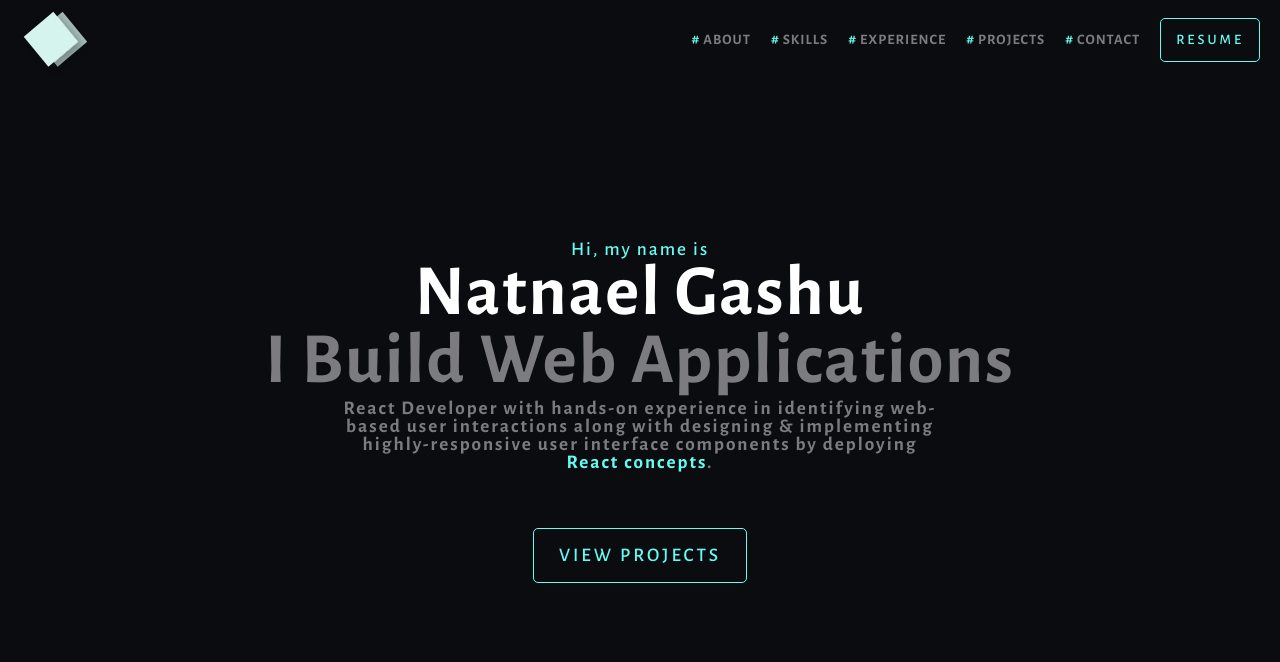
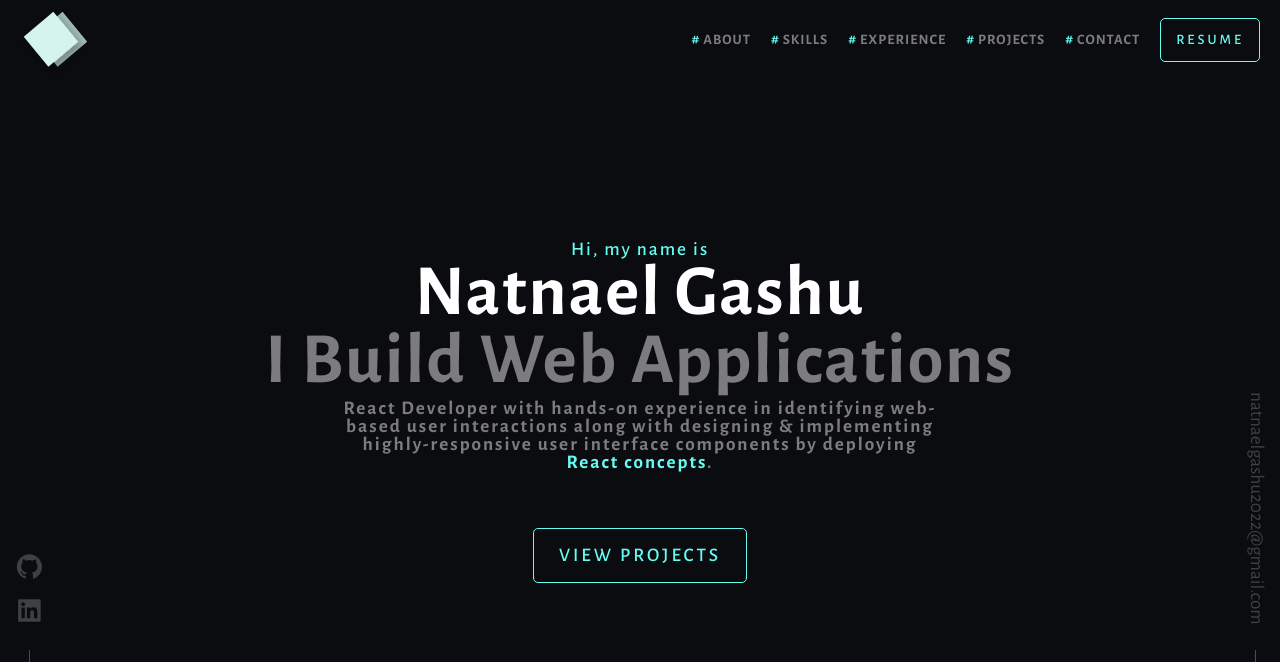
Before and after one commit to NatiG100/portfolio, a React (Create React App) app: page / in a window 1280 px wide. Shown: the top 662 px of the page. Built offline with nearby package versions, Linux system fonts and the light colour scheme.

Commit message:
create the side links

```diff
--- a/package.json
+++ b/package.json
@@ -8,6 +8,7 @@
     "@testing-library/user-event": "^13.5.0",
     "react": "^18.2.0",
     "react-dom": "^18.2.0",
+    "react-icons": "^4.7.1",
     "react-scripts": "5.0.1",
     "react-scroll": "^1.8.8",
     "styled-components": "^5.3.6",
--- a/src/App.js
+++ b/src/App.js
@@ -1,9 +1,11 @@
 import Navbar from "./components/Navbar";
 import HeroSection from "./sections/HeroSection";
+import SideLinks from "./components/SideLinks";
 
 function App() {
   return (
     <>
+      <SideLinks/>
       <Navbar/>
       <HeroSection/>
     </>
--- /dev/null
+++ b/src/components/SideLinks/SideLinkElements.js
@@ -0,0 +1,35 @@
+import styled from 'styled-components';
+import theme from './../../theme';
+
+export const StyledSideLinkWrapper = styled.div`
+    position: absolute;
+    bottom: 0px;
+    ${({side})=>(side==="right"?`
+        right: max(calc((100% - ${theme.size.appMaxWidth}) / 2), 10px);
+    `:`
+        left: max(calc((100% - ${theme.size.appMaxWidth}) / 2), 10px);;
+    `)}
+    display: grid;
+    grid-template-rows:repeat(2, max-content);
+    justify-items:center ;
+    gap:25px;
+`;
+
+export const StyledLinkContainer = styled.div`
+    height: 100%;
+    display: flex;
+    flex-direction: column;
+    gap: 15px;
+    font-size: ${theme.font.xl};
+`;
+
+export const StyledLink = styled.a`
+    color: ${theme.colors.textDarker}88;
+    font-size: ${theme.font.lg};
+    writing-mode: vertical-rl;
+    text-decoration: none;
+    transition: all 200ms ease-in-out;
+    :hover{
+        color: ${theme.colors.text};
+    }
+`;
--- /dev/null
+++ b/src/components/SideLinks/index.jsx
@@ -0,0 +1,34 @@
+import React from 'react'
+import Divider from '../uiElements/Divider';
+
+import {AiFillGithub, AiFillLinkedin} from 'react-icons/ai';
+
+import {
+    StyledLink,
+    StyledLinkContainer,
+    StyledSideLinkWrapper
+} from './SideLinkElements';
+
+const SideLinks = () => {
+  return (
+    <>
+        <StyledSideLinkWrapper>
+            <StyledLinkContainer>
+                <StyledLink href='#'>
+                    <AiFillGithub/>
+                </StyledLink>
+                <StyledLink href='#'>
+                    <AiFillLinkedin/>
+                </StyledLink>
+            </StyledLinkContainer>
+            <Divider direction='vertical' height="150px"/>
+        </StyledSideLinkWrapper>
+        <StyledSideLinkWrapper side="right">
+            <StyledLink href="#">natnaelgashu2022@gmail.com</StyledLink>
+            <Divider direction='vertical' height="150px"/>
+        </StyledSideLinkWrapper>
+    </>
+  )
+}
+
+export default SideLinks;
--- /dev/null
+++ b/src/components/uiElements/Divider/index.jsx
@@ -0,0 +1,10 @@
+import React from 'react'
+import {StyledDivider} from './DividerElements';
+
+const Divider = ({direction="horizontal", height="100%", width="100%" }) => {
+  return (
+    <StyledDivider direction={direction} height={height} width={width}/>
+  )
+}
+
+export default Divider
```
Also changed, not shown: 1 other file (tests, documents, lock files or other folders).
